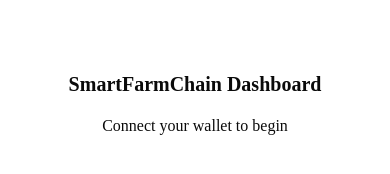
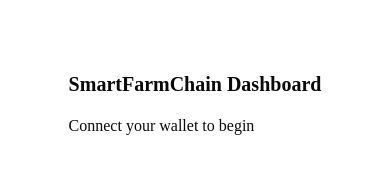
Before and after one commit to cheyennemartin/smartfarmchain-frontend, a Next.js app: page / in a window 390 px wide. Shown: the part 626-800 px from the top of the page. Built offline with nearby package versions, Linux system fonts and the light colour scheme; what wagmi would draw is missing.

Commit message:
Fixed MetaMask redirect from login to dashboard

```diff
--- a/app/page.tsx
+++ b/app/page.tsx
@@ -14,7 +14,7 @@ export default function Home() {
     setWallet(result.address);
 
     setTimeout(() => {
-    window.location.href = "https://smartfarmchain.netlify.app/login/";
+      window.location.href = "/dashboard";
     }, 1000);
   };
 
@@ -22,7 +22,6 @@ export default function Home() {
     <div className="flex flex-col flex-1 items-center justify-center bg-zinc-50 font-sans dark:bg-black">
       <main className="flex flex-1 w-full max-w-3xl flex-col items-center justify-between py-20 px-10 bg-white dark:bg-black sm:items-start">
 
-        {/* HEADER */}
         <div className="flex w-full justify-between items-center">
           <h1 className="text-2xl font-bold">SmartFarmChain</h1>
 
@@ -34,18 +33,15 @@ export default function Home() {
           </button>
         </div>
 
-        {/* LOGO */}
         <Image
-          className="dark:invert"
           src="/next.svg"
-          alt="Next.js logo"
+          alt="Logo"
           width={100}
           height={20}
           priority
         />
 
-        {/* TEXT */}
-        <div className="flex flex-col items-center gap-4 text-center sm:items-start sm:text-left">
+        <div className="flex flex-col gap-4">
           <h2 className="text-xl font-semibold">
             SmartFarmChain Dashboard
           </h2>
```
Lines whose indentation alone changed are shown as unchanged.
